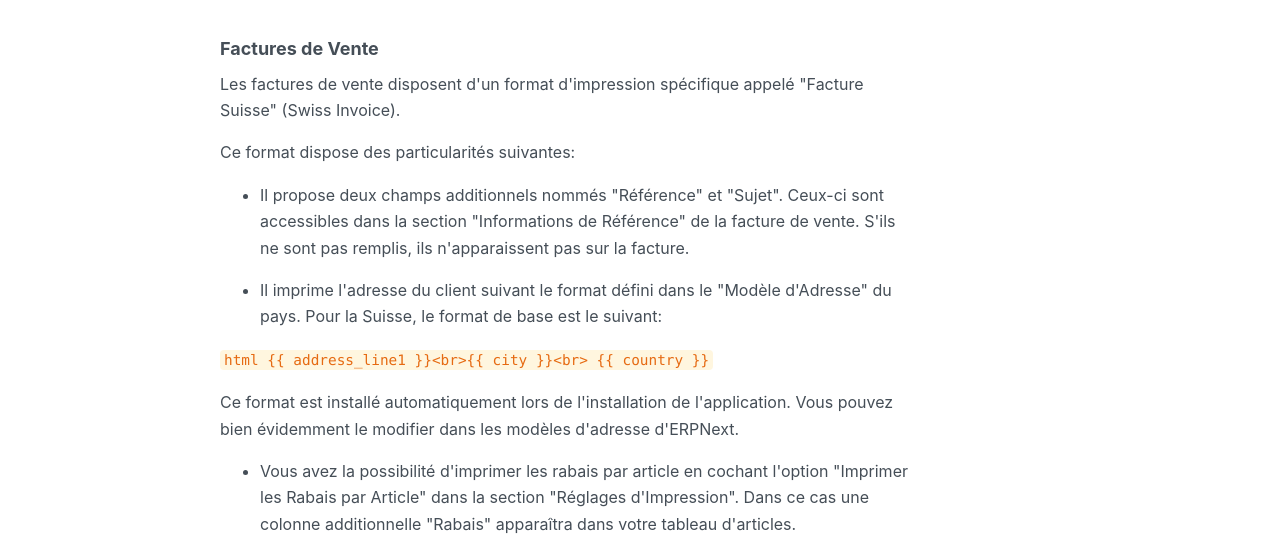
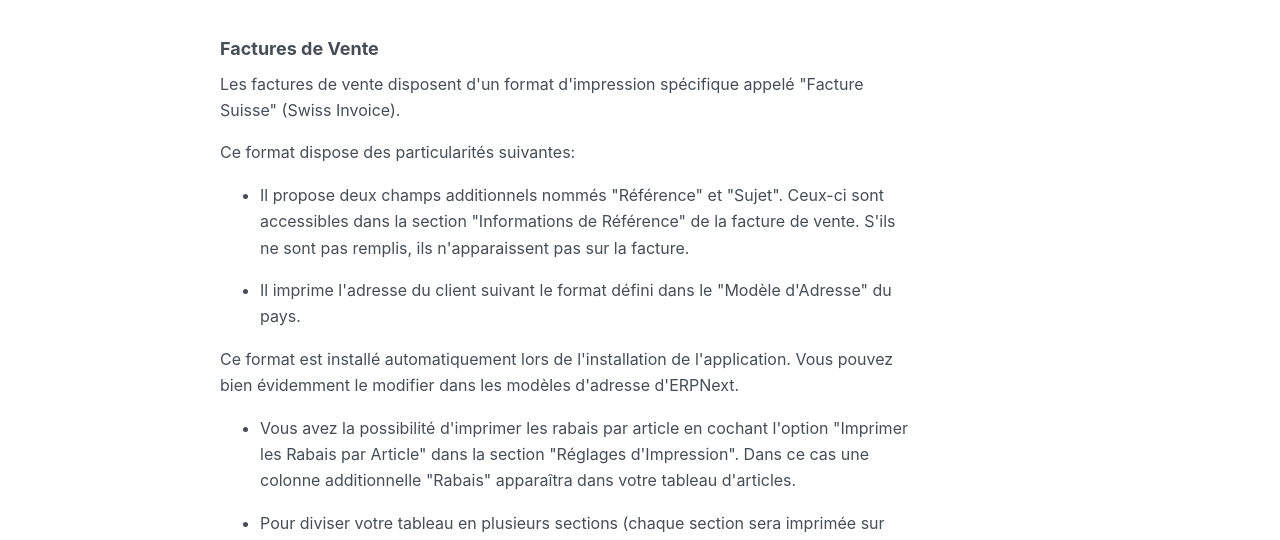
Before and after one commit to DOKOS-IO/switzerland, a plain HTML site: page user/manual/fr/formats d'impression/index.html in a window 1280 px wide. Shown: the part 249-789 px from the top of the page. Drawn offline with Linux system fonts and the light colour scheme.

Commit message:
Documentation Styling

```diff
--- a/user/manual/fr/formats d'impression/index.html
+++ b/user/manual/fr/formats d'impression/index.html
@@ -135,14 +135,8 @@
 <li><p>Il propose deux champs additionnels nommés "Référence" et "Sujet".
 Ceux-ci sont accessibles dans la section "Informations de Référence" de la facture de vente.
 S'ils ne sont pas remplis, ils n'apparaissent pas sur la facture.</p></li>
-<li><p>Il imprime l'adresse du client suivant le format défini dans le "Modèle d'Adresse" du pays.
-Pour la Suisse, le format de base est le suivant:</p></li>
+<li><p>Il imprime l'adresse du client suivant le format défini dans le "Modèle d'Adresse" du pays.</p></li>
 </ul>
-
-<p><code>html
-{{ address_line1 }}&lt;br&gt;{{ city }}&lt;br&gt;
-{{ country }}
-</code>  </p>
 
 <p>Ce format est installé automatiquement lors de l'installation de l'application.
 Vous pouvez bien évidemment le modifier dans les modèles d'adresse d'ERPNext.</p>
```
